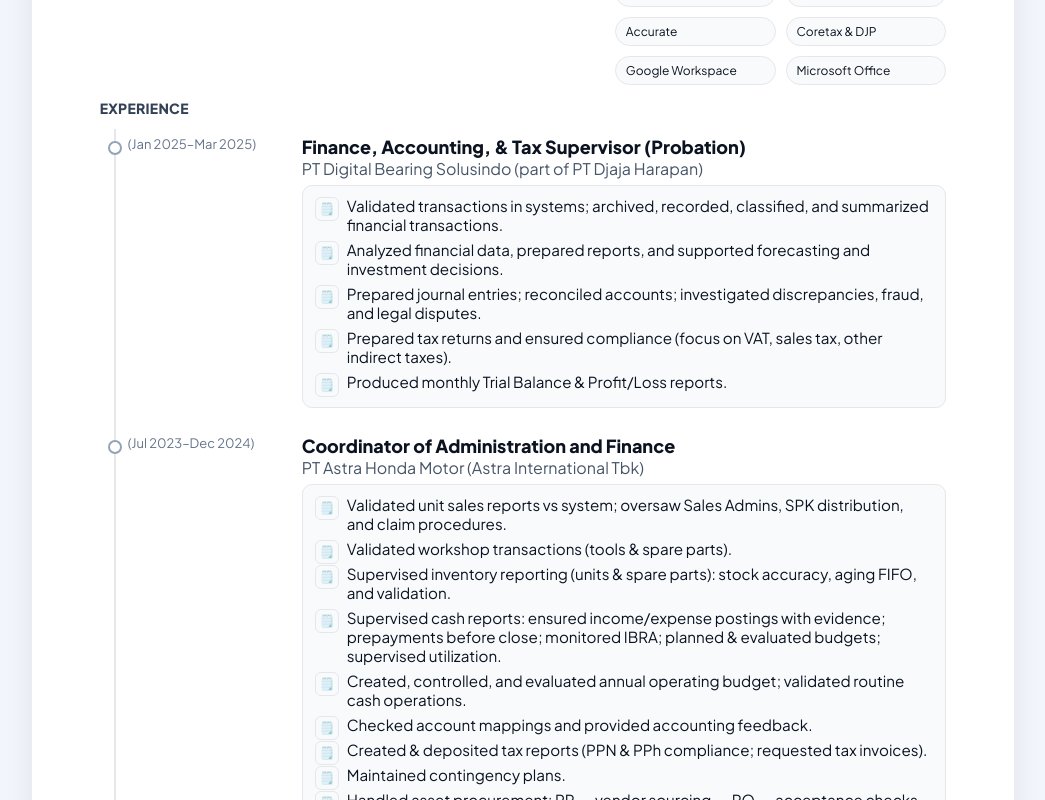
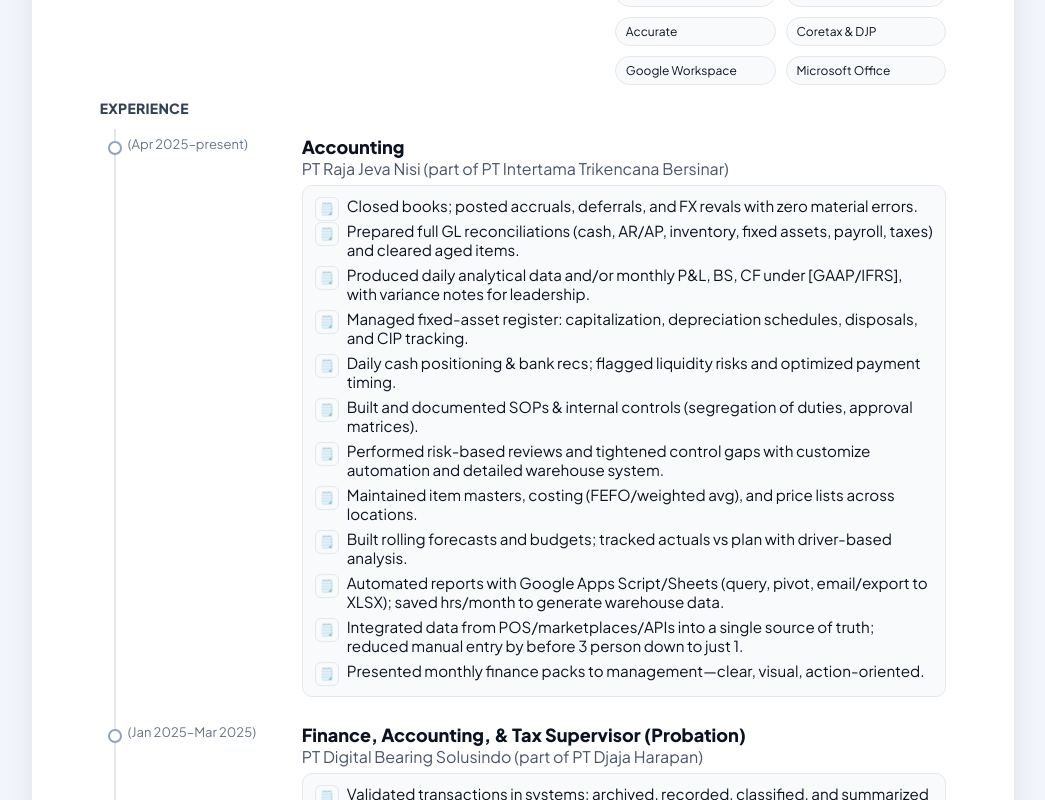
Before and after one commit to erickchia/portfolio, a Next.js app: page /cv in a window 1280 px wide. Shown: the part 440-1240 px from the top of the page, without its empty margins (117-1162 px from the left). Built offline with nearby package versions, Linux system fonts and the light colour scheme.

Commit message:
Update cv.js

```diff
--- a/data/cv.js
+++ b/data/cv.js
@@ -30,9 +30,30 @@ export const cv = {
     { name: "English", level: "Professional (written & daily conversation)" }
   ],
   experience: [
+      {
+      company: "PT Raja Jeva Nisi (part of PT Intertama Trikencana Bersinar)",
+      location: "Bekasi",
+      role: "Accounting",
+      start: "Apr 2025",
+      end: "present",
+      bullets: [
+        "Closed books; posted accruals, deferrals, and FX revals with zero material errors.",
+        "Prepared full GL reconciliations (cash, AR/AP, inventory, fixed assets, payroll, taxes) and cleared aged items.",
+        "Produced daily analytical data and/or monthly P&L, BS, CF under [GAAP/IFRS], with variance notes for leadership.",
+        "Managed fixed-asset register: capitalization, depreciation schedules, disposals, and CIP tracking.",
+        "Daily cash positioning & bank recs; flagged liquidity risks and optimized payment timing.",
+        "Built and documented SOPs & internal controls (segregation of duties, approval matrices).",
+        "Performed risk-based reviews and tightened control gaps with customize automation and detailed warehouse system.",
+        "Maintained item masters, costing (FEFO/weighted avg), and price lists across locations.",
+        "Built rolling forecasts and budgets; tracked actuals vs plan with driver-based analysis.",
+        "Automated reports with Google Apps Script/Sheets (query, pivot, email/export to XLSX); saved hrs/month to generate warehouse data.",
+        "Integrated data from POS/marketplaces/APIs into a single source of truth; reduced manual entry by before 3 person down to just 1.",
+        "Presented monthly finance packs to management—clear, visual, action-oriented."
+      ]
+    },
     {
       company: "PT Digital Bearing Solusindo (part of PT Djaja Harapan)",
-      location: "Jakarta",
+      location: "Jakarta Pusat",
       role: "Finance, Accounting, & Tax Supervisor (Probation)",
       start: "Jan 2025",
       end: "Mar 2025",
```
